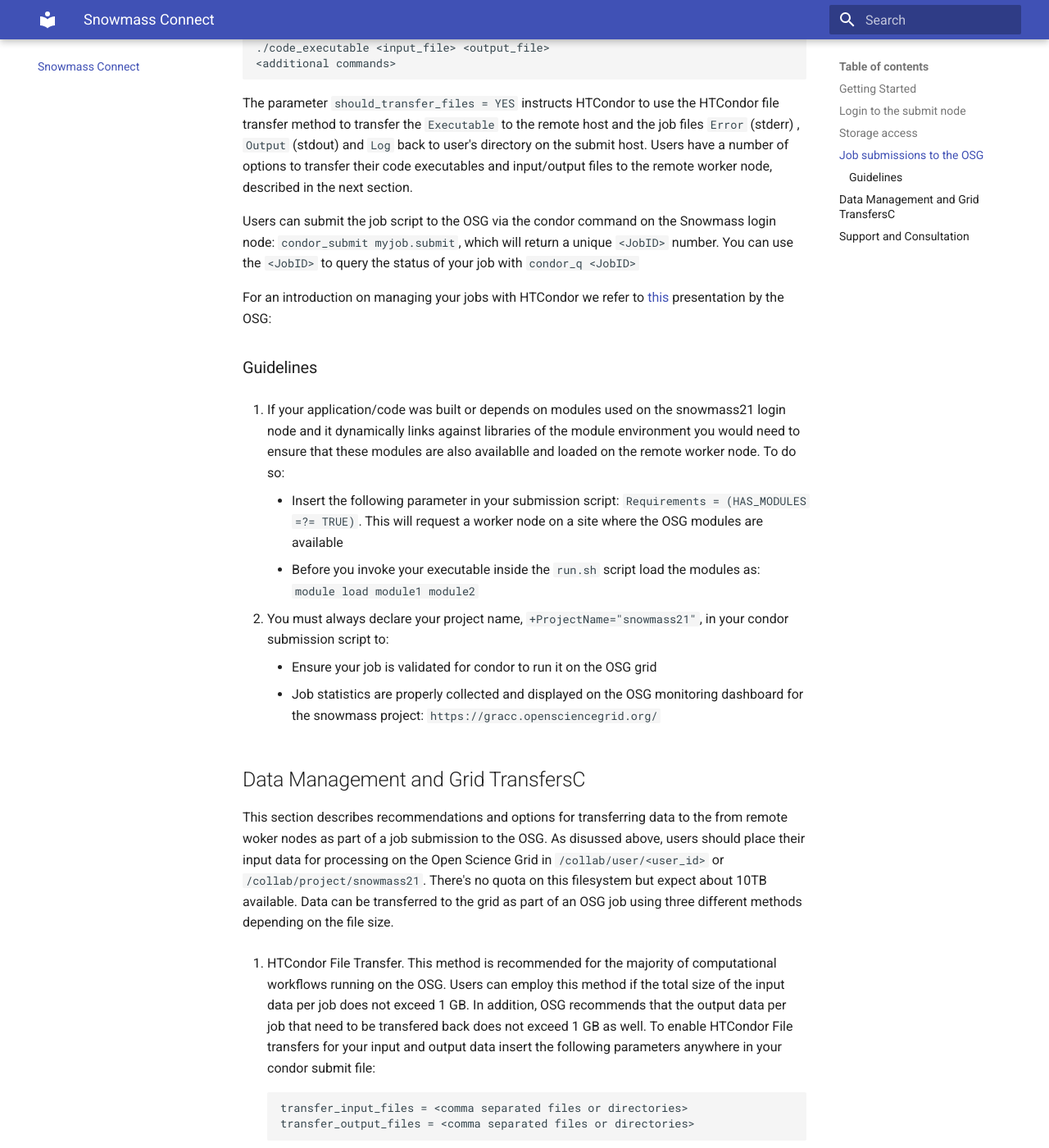
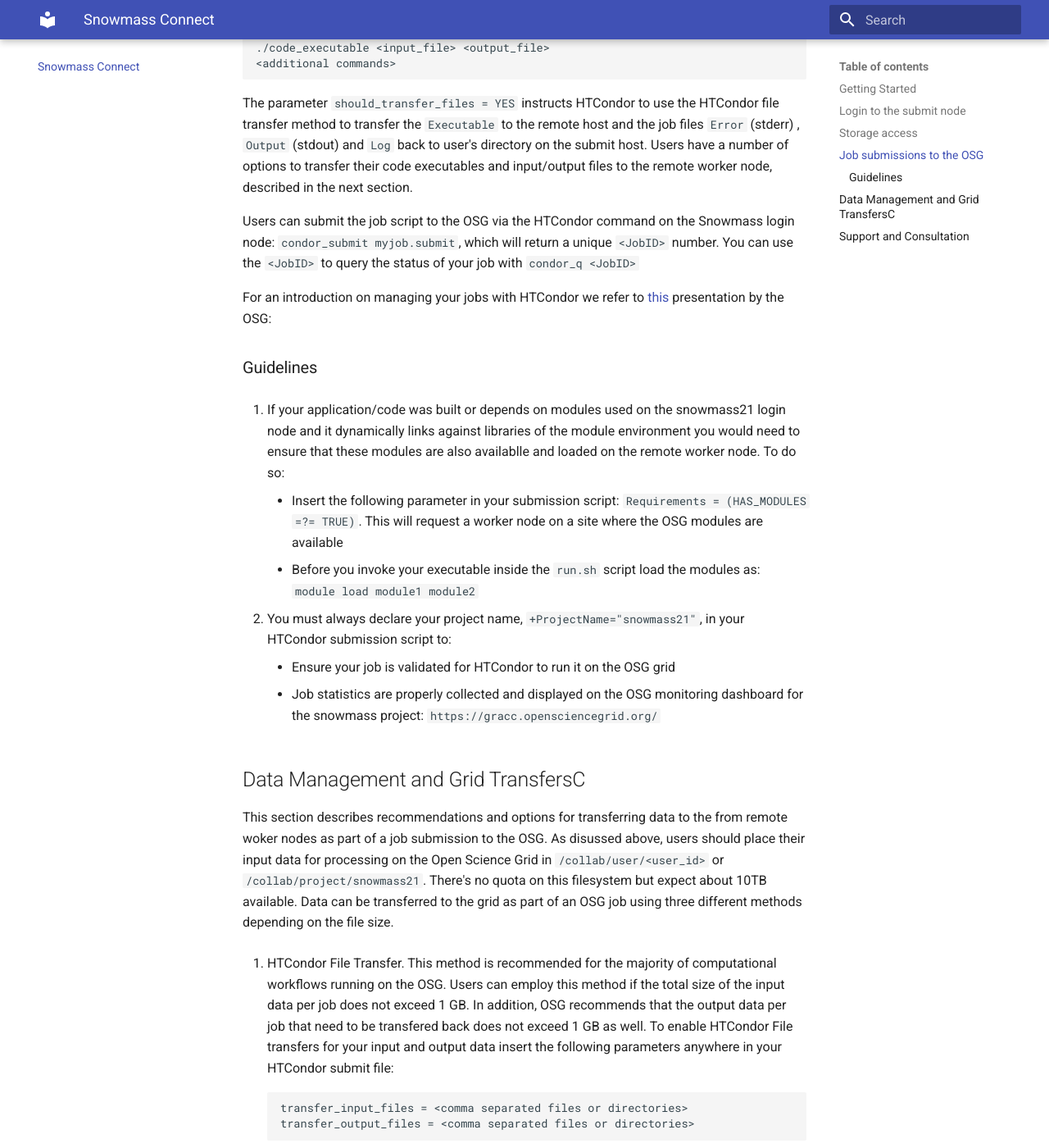
Before and after one commit to ppaschos/snowmass-connect-docs, an MkDocs documentation site: the page built from docs/index.md, in a window 1280 px wide and 1400 px high, scrolled down 2748 px. Shown: the whole window at 82% size. Built offline with MkDocs 1.6.1 and Material for MkDocs 9.7.7, drawn with Linux system fonts in a browser that asks for light colours.

Commit message:
Update index.md

```diff
--- a/docs/index.md
+++ b/docs/index.md
@@ -89,7 +89,7 @@
 back to user's directory on the submit host. Users have a number of options to transfer
 their code executables and input/output files to the remote worker node, described in the next section.
 
-Users can submit the job script to the OSG via the condor command on the Snowmass login node:
+Users can submit the job script to the OSG via the HTCondor command on the Snowmass login node:
 `condor_submit myjob.submit`, which will return a unique `<JobID>` number.
 You can use the `<JobID>` to query the status of your job with `condor_q <JobID>`
 
@@ -101,8 +101,8 @@
     * Insert the following parameter in your submission script: `Requirements = (HAS_MODULES =?= TRUE)`. This will request a worker node on a site where the OSG modules are available
     * Before you invoke your executable inside the `run.sh` script load the modules as: `module load module1 module2`
 
-2. You must always declare your project name, `+ProjectName="snowmass21"`, in your condor submission script to:
-    * Ensure your job is validated for condor to run it on the OSG grid
+2. You must always declare your project name, `+ProjectName="snowmass21"`, in your HTCondor submission script to:
+    * Ensure your job is validated for HTCondor to run it on the OSG grid
     * Job statistics are properly collected and displayed on the OSG monitoring dashboard for the snowmass project: `https://gracc.opensciencegrid.org/`
 
 ## Data Management and Grid TransfersC
@@ -110,7 +110,7 @@
 This section describes recommendations and options for transferring data to the from remote woker nodes as part of a job submission to the OSG.
 As disussed above, users should place their input data for processing on the Open Science Grid in `/collab/user/<user_id>` or `/collab/project/snowmass21`. There's no quota on this filesystem but expect about 10TB available. Data can be transferred to the grid as part of an OSG job using three different methods depending on the file size.
 
-1. HTCondor File Transfer. This method is recommended for the majority of computational workflows running on the OSG. Users can employ this method if the total size of the input data per job does not exceed 1 GB. In addition, OSG recommends that the output data per job that need to be transfered back does not exceed 1 GB as well. To enable HTCondor File transfers for your input and output data insert the following parameters anywhere in your condor submit file:
+1. HTCondor File Transfer. This method is recommended for the majority of computational workflows running on the OSG. Users can employ this method if the total size of the input data per job does not exceed 1 GB. In addition, OSG recommends that the output data per job that need to be transfered back does not exceed 1 GB as well. To enable HTCondor File transfers for your input and output data insert the following parameters anywhere in your HTCondor submit file:
 
         transfer_input_files = <comma separated files or directories>
         transfer_output_files = <comma separated files or directories>
```
